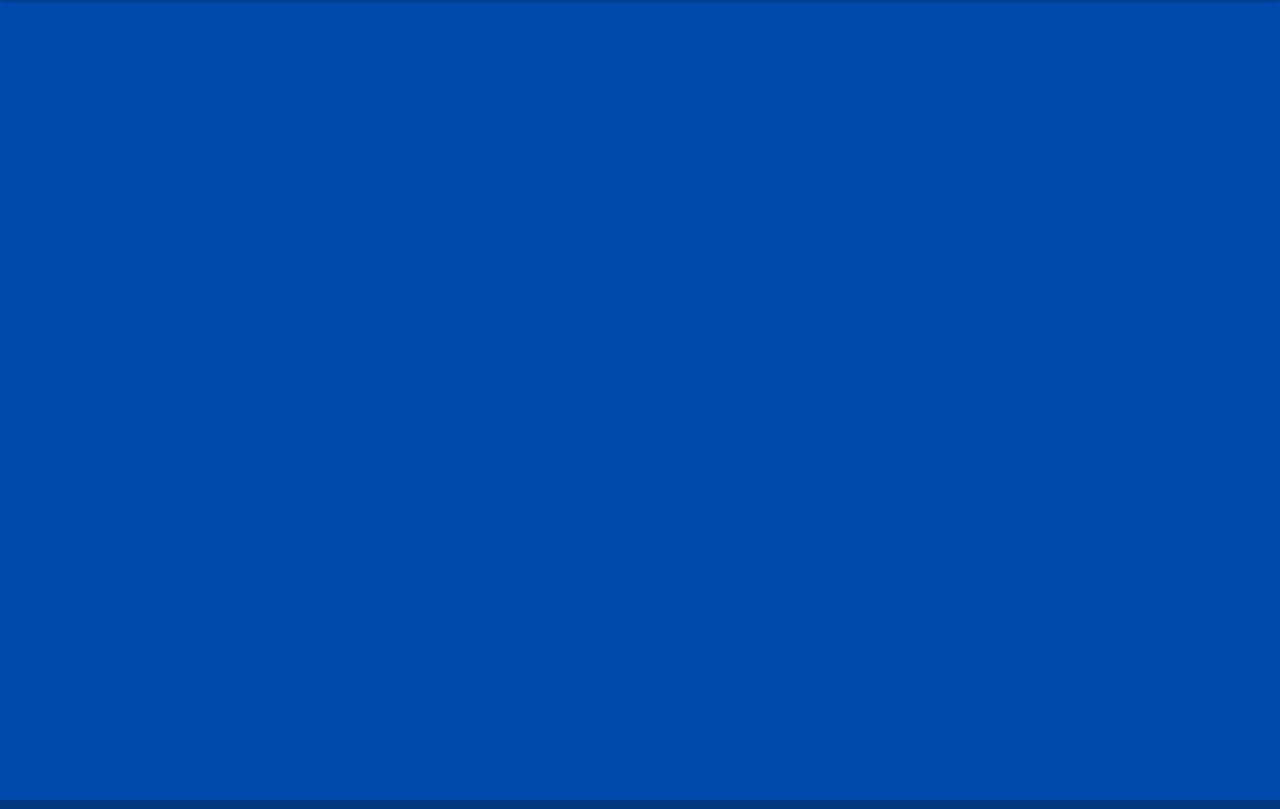
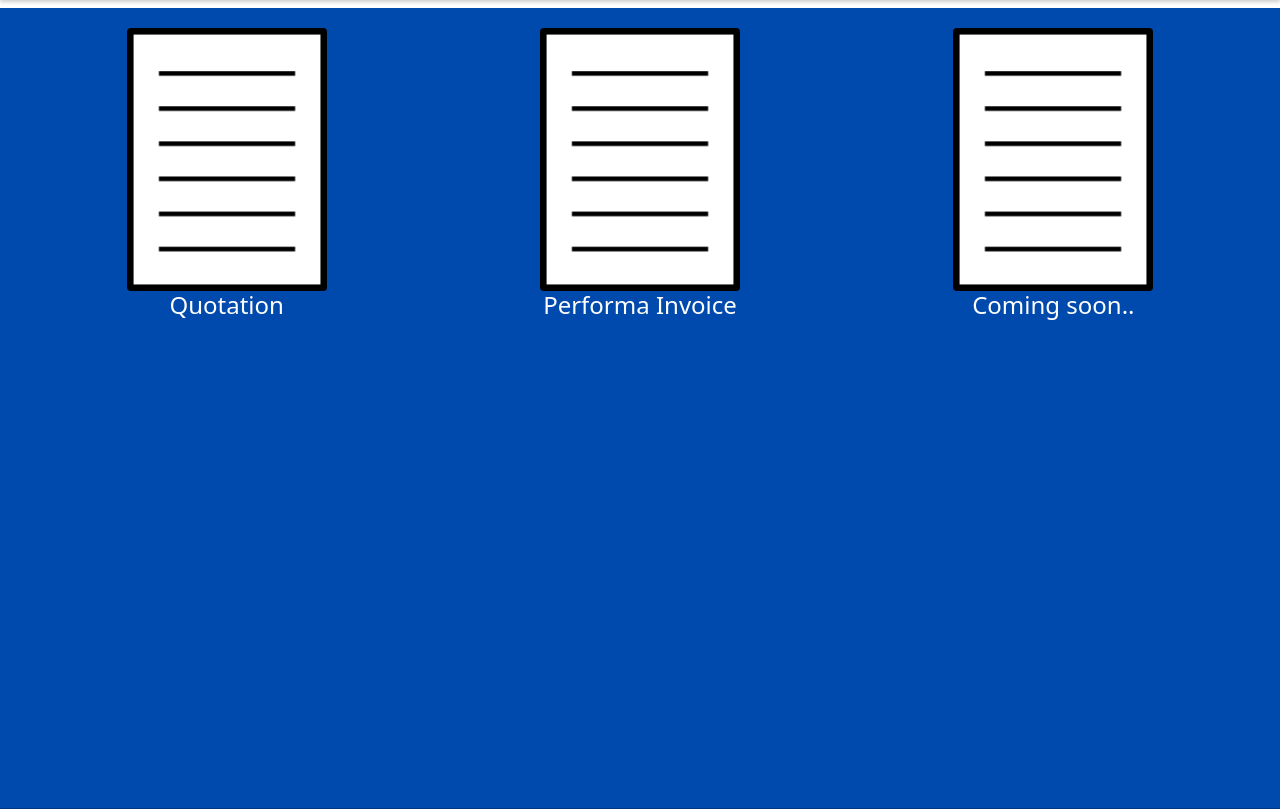
Before and after one commit to VishalYadavGit/Spsite, a Django app: page /adminpanel in a window 1280 px wide. Shown: the part 117-926 px from the top of the page. Run offline with Django 4.2, Linux system fonts and the light colour scheme; a user stored in the database is signed in.

Commit message:
Added everything

```diff
--- a/SP/views.py
+++ b/SP/views.py
@@ -25,4 +25,12 @@ def contact(request):
 
 @user_passes_test(is_admin)
 def adminpanel(request):
-    return render(request,'products.html')
+    return render(request,'admin.html')
+
+@user_passes_test(is_admin)
+def quotation(request):
+    return render(request,'quotation.html')
+
+@user_passes_test(is_admin)
+def performa(request):
+    return render(request,'performa.html')
--- a/companySite/urls.py
+++ b/companySite/urls.py
@@ -28,7 +28,9 @@ urlpatterns = [
     path('products',views.products,name="views"),
     path('about',views.about,name="about"),
     path('contact',views.contact,name="contact"),
-    path('adminpanel',views.adminpanel,name="adminpanel")
+    path('adminpanel',views.adminpanel,name="adminpanel"),
+    path('quotation',views.quotation,name="quotation"),
+    path('performa',views.performa,name="performa"),
 ]
 handler404=views.not_found
 urlpatterns += static(settings.MEDIA_URL, document_root=settings.MEDIA_ROOT)
--- a/templates/admin.html
+++ b/templates/admin.html
@@ -0,0 +1,54 @@
+{% extends "base.html" %}
+{% block style %}
+<style>
+    .adminbox{
+        height:100%;
+        width:100%;
+        display:grid;
+        grid-template-columns:repeat(auto-fit, minmax(200px, 1fr));
+        padding: 20px;
+    }
+    .funcbox{
+        text-align: center;
+    }
+
+</style>
+
+{% endblock style %}
+{% block body %}
+<h3 style="background-color:yellow;color: black; text-align: center;" id="annouce"></h3>
+<div class="adminbox">
+    <a href="quotation" style="text-decoration: none;color: white;">
+        <div class="funcbox">
+            <img src="static/quotation.png" width="200px" alt="">
+            <h4>Quotation</h4>
+        </div>
+    </a>
+    <a href="performa" style="text-decoration: none;color: white;">
+        <div class="funcbox">
+            <img src="static/quotation.png" width="200px" alt="">
+            <h4>Performa Invoice</h4>
+        </div>
+    </a>
+    <a id="comingsoon" style="text-decoration: none;color: white;">
+        <div class="funcbox">
+            <img src="static/quotation.png" width="200px" alt="">
+            <h4>Coming soon..</h4>
+        </div>
+    </a>
+</div>
+<script>
+    var csdiv=document.getElementById("comingsoon");
+    csdiv.addEventListener('click',()=>{
+        var annoucediv=document.getElementById("annouce");
+       annoucediv.innerHTML="This Feature will be Available Soon.."
+    })
+
+    // function comingsoon(){
+
+    //    var annoucediv=document.getElementById("annouce");
+    //    annoucediv.innerHTML="This Feature will be Avaible Soon.."
+
+    // }
+</script>
+{% endblock body %}
--- /dev/null
+++ b/templates/performa.html
@@ -0,0 +1 @@
+{% extends "base.html" %}
--- /dev/null
+++ b/templates/quotation.html
@@ -0,0 +1 @@
+{% extends "base.html" %}
```
Also changed, not shown: templates/contact.html (+17 -0 lines), static/quotation.png (added).
